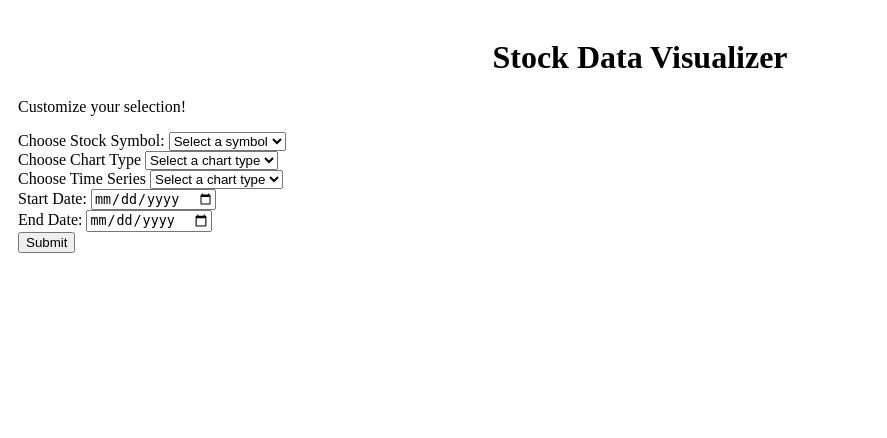
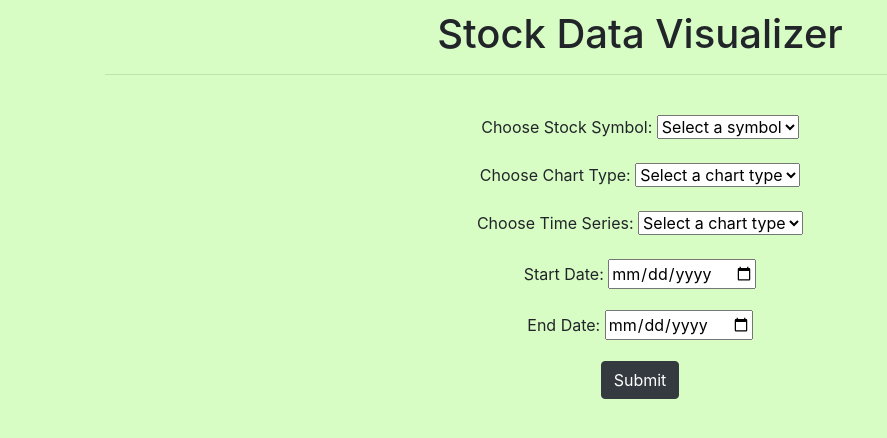
Before and after one commit to alyssa-norrenberns/Stock-Data-Visualization-on-the-Web, a Flask app: page / in a window 1280 px wide. Shown: the top 438 px of the page, without its empty margins (0-887 px from the left). Run offline with Flask 3, Linux system fonts and the light colour scheme.

Commit message:
added bootstrap + custom styling
removed custom styling in base.html, moved to a separate .css file for compatibility w bootstrap

```diff
--- /dev/null
+++ b/static/custom-styles.css
@@ -0,0 +1,19 @@
+body {
+    margin: 10px;
+    background-color: #d7fcc4;
+}
+
+hr {
+    max-width: 85%;
+    color: #bcdbad;
+    border-width: 0.1rem;
+}
+
+.foreground {
+    padding: 20px;
+    background-color: #fff;
+    border: 2.5px solid #bcdbad;
+    border-radius: 20px;
+    width: 60%;
+    margin: auto;
+}
--- a/templates/base.html
+++ b/templates/base.html
@@ -3,20 +3,16 @@
 <head>
     <meta charset="UTF-8">
     <title>{% block title %} Stock Data Visualizer {% endblock %}</title>
-    <style>
-        body {
-            padding: 10px;
-        }
-        .title {
-            text-align: center;
-        }
-    </style>
+
+    <!-- bootstrap stylesheet -->
+    <link rel="stylesheet" href="https://cdn.jsdelivr.net/npm/bootstrap@4.0.0/dist/css/bootstrap.min.css" integrity="sha384-Gn5384xqQ1aoWXA+058RXPxPg6fy4IWvTNh0E263XmFcJlSAwiGgFAW/dAiS6JXm" crossorigin="anonymous">
+    <!-- custom stylesheet -->
+    <link rel="stylesheet" href="../static/custom-styles.css">
 </head>
 <body>
-    <!-- <hr> -->
-    <div class="form_content">
-        <!-- display content -->
-        {% block form_content %} {% endblock %}
+            <!-- display content -->
+            {% block form_content %} {% endblock %}
+        </div>
     </div>
 </body>
 </html>
--- a/templates/index.html
+++ b/templates/index.html
@@ -1,39 +1,51 @@
 {% extends 'base.html' %}
 
 {% block form_content %}
-    <h1 class="title">Stock Data Visualizer</h1>
-    <p>Customize your selection!</p>
+    <h1 class="text-center">Stock Data Visualizer</h1>
+    <hr><br>
 
     <form>
+        <div class="form-group text-center">
             <label for="symbol">Choose Stock Symbol:</label>
             <select id="symbol" name="symbol" required>
                 <option value="none">Select a symbol</option>
                 <option value="AAPL">AAPL</option>
                 <option value="GOOGL">GOOGL</option>
-        </select><br>
+            </select>
+        </div>
 
-        <label for="chart_type">Choose Chart Type</label>
+        <div class="form-group text-center">
+            <label for="chart_type">Choose Chart Type:</label>
             <select id="chart_type" name="chart_type" required>
                 <option value="none">Select a chart type</option>
                 <option value="bar">1. Bar Chart</option>
                 <option value="line">2. Line Chart</option>
-        </select><br>
+            </select>
+        </div>
 
-        <label for="chart_type">Choose Time Series</label>
+        <div class="form-group text-center">
+            <label for="chart_type">Choose Time Series:</label>
             <select id="timeseries" name="timeseries" required>
                 <option value="none">Select a chart type</option>
                 <option value="intradaily">1. Intradaily</option>
                 <option value="daily">2. Daily</option>
                 <option value="weekly">3. Weekly</option>
                 <option value="monthly">4. Monthly</option>
-        </select><br>
+            </select>
+        </div>
 
+        <div class="form-group text-center">
             <label for="start_date">Start Date:</label>
             <input type="date" id="start_date" name="start_date" required><br>
+        </div>
 
+        <div class="form-group text-center">
             <label for="end_date">End Date:</label>
-        <input type="date" id="end_date" name="end_date" required><br>
+            <input type="date" id="end_date" name="end_date" required>
+        </div>
 
-        <input type="submit" value="Submit">
+        <div class="form-group text-center">
+            <input class="btn btn-dark" type="submit" value="Submit">
+        </div>
     </form>
 {% endblock %}
```
Lines whose indentation alone changed are shown as unchanged.
